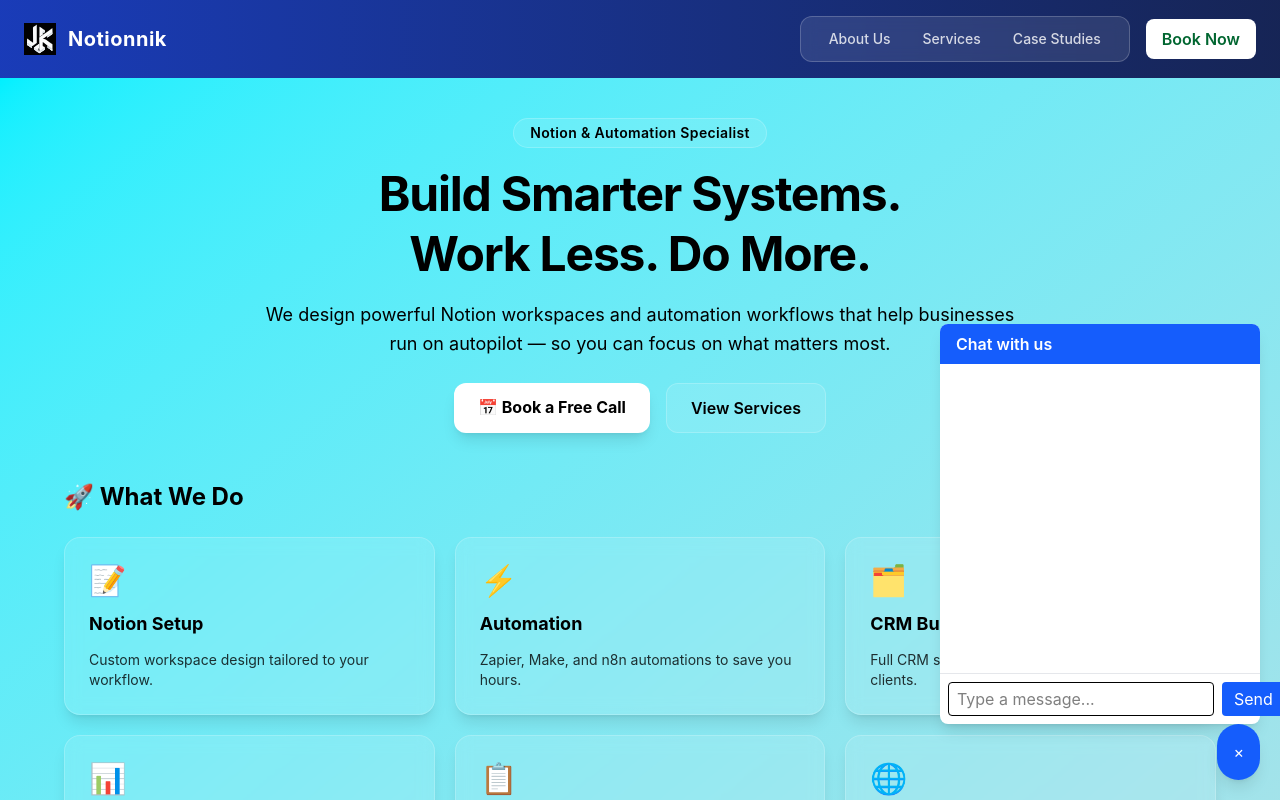
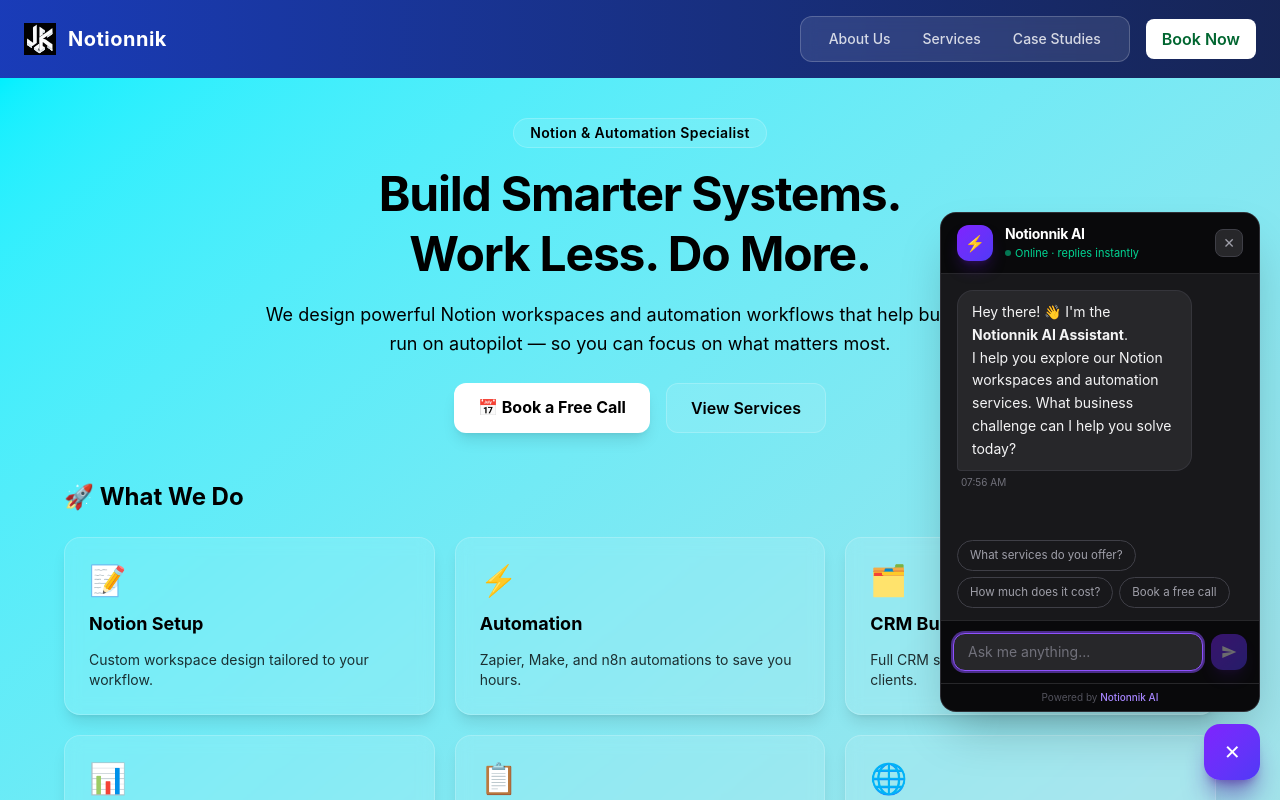
Before and after one commit to nytofdawn/notionnik, a React (Vite) app: page / in a window 1280 px wide. Both pictures are taken after a click on the button "Toggle chat". Shown: the top 800 px of the page. Built offline with nearby package versions, Linux system fonts and the light colour scheme.

Commit message:
fix chat bot

```diff
--- a/src/App.jsx
+++ b/src/App.jsx
@@ -6,7 +6,7 @@
 import Services from "./pages/Services";
 import CaseStudies from "./pages/CaseStudies";
 import Book from "./pages/Book";
-import ChatBoot from "./components/Chatboot";
+import ChatBot from "./components/Chatboot";
 
 function App() {
   return (
@@ -20,7 +20,7 @@
           <Route path="/book" element={<Book />} />
         </Routes>
         <Footer />
-        <ChatBoot />
+        <ChatBot />
     </Router>
   );
 }
--- a/src/components/ChatBot.jsx
+++ /dev/null
@@ -1,130 +0,0 @@
-import { useState, useRef, useEffect } from "react";
-import ReactMarkdown from "react-markdown";
-
-// Replace with your Make webhook URL
-const WEBHOOK_URL = "https://hook.eu1.make.com/e45kq4zc7creuxjtjgk0b6ok9uryct1m";
-
-export default function ChatBot() {
-  const [isOpen, setIsOpen] = useState(false);
-  const [messages, setMessages] = useState([]);
-  const [input, setInput] = useState("");
-  const [isSending, setIsSending] = useState(false);
-  const messagesEndRef = useRef(null);
-
-  // Load messages from LocalStorage on mount
-  useEffect(() => {
-    const saved = localStorage.getItem("chat_messages");
-    if (saved) setMessages(JSON.parse(saved));
-    else setMessages([{ sender: "bot", text: "Hi! How can I help you today?" }]);
-  }, []);
-
-  // Save messages to LocalStorage & scroll to bottom
-  useEffect(() => {
-    localStorage.setItem("chat_messages", JSON.stringify(messages));
-    messagesEndRef.current?.scrollIntoView({ behavior: "smooth" });
-  }, [messages]);
-
-  const toggleChat = () => setIsOpen(prev => !prev);
-
-  const handleSend = async () => {
-    if (!input.trim() || isSending) return;
-
-    const userMessage = input;
-    setInput("");
-    setMessages(prev => [...prev, { sender: "user", text: userMessage }]);
-    setIsSending(true);
-
-    try {
-      // Send full conversation to Make webhook
-      const payload = { conversation: [...messages, { sender: "user", text: userMessage }] };
-
-      const response = await fetch(WEBHOOK_URL, {
-        method: "POST",
-        headers: { "Content-Type": "application/json" },
-        body: JSON.stringify(payload),
-      });
-
-      // Parse plain text reply from Make
-      const botReply = await response.text();
-
-      setMessages(prev => [
-        ...prev,
-        { sender: "bot", text: botReply || "We'll respond soon." },
-      ]);
-    } catch (err) {
-      console.error(err);
-      setMessages(prev => [
-        ...prev,
-        { sender: "bot", text: "Oops! Something went wrong. Please try again." },
-      ]);
-    } finally {
-      setIsSending(false);
-    }
-  };
-
-  return (
-    <div className="fixed bottom-5 right-5 z-50 flex flex-col items-end">
-      {isOpen && (
-        <div className="w-80 h-[400px] bg-white shadow-lg rounded-lg flex flex-col">
-          {/* Header */}
-          <div className="bg-blue-600 text-white px-4 py-2 rounded-t-lg font-semibold">
-            Chat with us
-          </div>
-
-          {/* Messages */}
-          <div className="p-4 flex-1 overflow-y-auto flex flex-col gap-2">
-            {messages.map((msg, index) => (
-              <div
-                key={index}
-                className={`${
-                  msg.sender === "user"
-                    ? "self-end bg-blue-100 text-gray-800"
-                    : "self-start bg-gray-100 text-gray-800"
-                } px-3 py-2 rounded-lg max-w-[70%] break-words`}
-              >
-                {msg.sender === "bot" ? <ReactMarkdown>{msg.text}</ReactMarkdown> : msg.text}
-              </div>
-            ))}
-
-            {/* Typing indicator */}
-            {isSending && (
-              <div className="self-start bg-gray-100 text-gray-800 px-3 py-2 rounded-lg max-w-[70%] animate-pulse">
-                Bot is typing...
-              </div>
-            )}
-
-            <div ref={messagesEndRef} />
-          </div>
-
-          {/* Input */}
-          <div className="flex p-2 border-t border-gray-200">
-            <input
-              type="text"
-              className="flex-1 border rounded px-2 py-1 mr-2 focus:outline-none focus:ring-2 focus:ring-blue-500"
-              placeholder="Type a message..."
-              value={input}
-              onChange={(e) => setInput(e.target.value)}
-              onKeyDown={(e) => e.key === "Enter" && handleSend()}
-              disabled={isSending}
-            />
-            <button
-              className="bg-blue-600 text-white px-3 py-1 rounded hover:bg-blue-700 transition disabled:opacity-50"
-              onClick={handleSend}
-              disabled={isSending}
-            >
-              Send
-            </button>
-          </div>
-        </div>
-      )}
-
-      {/* Toggle Button */}
-      <button
-        className="bg-blue-600 text-white p-4 rounded-full shadow-lg hover:bg-blue-700 transition"
-        onClick={toggleChat}
-      >
-        {isOpen ? "×" : "💬"}
-      </button>
-    </div>
-  );
-}
--- a/src/components/Chatboot.jsx
+++ b/src/components/Chatboot.jsx
@@ -1,130 +1,243 @@
-import { useState, useRef, useEffect } from "react";
+import { useState, useRef, useEffect, useCallback } from "react";
 import ReactMarkdown from "react-markdown";
 
 // Replace with your Make webhook URL
 const WEBHOOK_URL = "https://hook.eu1.make.com/e45kq4zc7creuxjtjgk0b6ok9uryct1m";
 
-export default function ChatBot() {
+const INITIAL_MESSAGE = {
+  id: "init",
+  sender: "bot",
+  text: "Hey there! 👋 I'm the **Notionnik AI Assistant**.\n\nI help you explore our Notion workspaces and automation services. What business challenge can I help you solve today?",
+  time: new Date().toLocaleTimeString([], { hour: "2-digit", minute: "2-digit" }),
+};
+
+const QUICK_REPLIES = [
+  "What services do you offer?",
+  "How much does it cost?",
+  "Book a free call",
+];
+
+export default function NotionnikChatBot() {
   const [isOpen, setIsOpen] = useState(false);
-  const [messages, setMessages] = useState([]);
+  const [messages, setMessages] = useState([INITIAL_MESSAGE]);
   const [input, setInput] = useState("");
   const [isSending, setIsSending] = useState(false);
+  const [hasUnread, setHasUnread] = useState(false);
   const messagesEndRef = useRef(null);
+  const inputRef = useRef(null);
 
-  // Load messages from LocalStorage on mount
+  // Scroll to bottom on new messages
   useEffect(() => {
-    const saved = localStorage.getItem("chat_messages");
-    if (saved) setMessages(JSON.parse(saved));
-    else setMessages([{ sender: "bot", text: "Hi! How can I help you today?" }]);
+    messagesEndRef.current?.scrollIntoView({ behavior: "smooth" });
+  }, [messages, isSending]);
+
+  // Focus input & clear unread when opened
+  useEffect(() => {
+    if (isOpen) {
+      setTimeout(() => inputRef.current?.focus(), 100);
+      setHasUnread(false);
+    }
+  }, [isOpen]);
+
+  const addMessage = useCallback((msg) => {
+    const time = new Date().toLocaleTimeString([], { hour: "2-digit", minute: "2-digit" });
+    setMessages((prev) => [...prev, { ...msg, id: Date.now(), time }]);
   }, []);
 
-  // Save messages to LocalStorage & scroll to bottom
-  useEffect(() => {
-    localStorage.setItem("chat_messages", JSON.stringify(messages));
-    messagesEndRef.current?.scrollIntoView({ behavior: "smooth" });
-  }, [messages]);
+  const handleSend = async (overrideText) => {
+    const trimmed = (overrideText ?? input).trim();
+    if (!trimmed || isSending) return;
 
-  const toggleChat = () => setIsOpen(prev => !prev);
-
-  const handleSend = async () => {
-    if (!input.trim() || isSending) return;
-
-    const userMessage = input;
     setInput("");
-    setMessages(prev => [...prev, { sender: "user", text: userMessage }]);
+    addMessage({ sender: "user", text: trimmed });
     setIsSending(true);
 
     try {
-      // Send full conversation to Make webhook
-      const payload = { conversation: [...messages, { sender: "user", text: userMessage }] };
+      const conversationHistory = [
+        ...messages,
+        { sender: "user", text: trimmed },
+      ].map((m) => ({
+        role: m.sender === "user" ? "user" : "assistant",
+        content: m.text,
+      }));
 
       const response = await fetch(WEBHOOK_URL, {
         method: "POST",
         headers: { "Content-Type": "application/json" },
-        body: JSON.stringify(payload),
+        body: JSON.stringify({
+          message: trimmed,
+          conversation: conversationHistory,
+        }),
       });
 
-      // Parse plain text reply from Make
+      if (!response.ok) throw new Error(`HTTP error: ${response.status}`);
+
       const botReply = await response.text();
 
-      setMessages(prev => [
-        ...prev,
-        { sender: "bot", text: botReply || "We'll respond soon." },
-      ]);
+      addMessage({
+        sender: "bot",
+        text: botReply?.trim() || "I'll have someone from our team follow up shortly!",
+      });
+
+      if (!isOpen) setHasUnread(true);
     } catch (err) {
-      console.error(err);
-      setMessages(prev => [
-        ...prev,
-        { sender: "bot", text: "Oops! Something went wrong. Please try again." },
-      ]);
+      console.error("ChatBot error:", err);
+      addMessage({
+        sender: "bot",
+        text: "Oops! Something went wrong. Please try again or book a free call directly.",
+      });
     } finally {
       setIsSending(false);
     }
   };
 
+  const handleKeyDown = (e) => {
+    if (e.key === "Enter" && !e.shiftKey) {
+      e.preventDefault();
+      handleSend();
+    }
+  };
+
   return (
-    <div className="fixed bottom-5 right-5 z-50 flex flex-col items-end">
+    <div className="fixed bottom-5 right-5 z-50 flex flex-col items-end gap-3">
+
+      {/* ── Chat Window ── */}
       {isOpen && (
-        <div className="w-80 h-[400px] bg-white shadow-lg rounded-lg flex flex-col">
+        <div className="w-80 h-[500px] bg-zinc-900 border border-zinc-700/60 rounded-2xl flex flex-col shadow-2xl overflow-hidden">
+
           {/* Header */}
-          <div className="bg-blue-600 text-white px-4 py-2 rounded-t-lg font-semibold">
-            Chat with us
+          <div className="bg-zinc-950 border-b border-zinc-800 px-4 py-3 flex items-center justify-between shrink-0">
+            <div className="flex items-center gap-3">
+              {/* Avatar */}
+              <div className="w-9 h-9 rounded-xl bg-gradient-to-br from-violet-600 to-indigo-600 flex items-center justify-center text-base shadow-lg shadow-violet-900/40 shrink-0">
+                ⚡
+              </div>
+              <div>
+                <p className="text-sm font-bold text-white leading-tight tracking-tight">
+                  Notionnik AI
+                </p>
+                <p className="text-[11px] text-emerald-400 flex items-center gap-1 mt-0.5">
+                  <span className="w-1.5 h-1.5 bg-emerald-400 rounded-full animate-pulse" />
+                  Online · replies instantly
+                </p>
+              </div>
+            </div>
+
+            {/* Close */}
+            <button
+              onClick={() => setIsOpen(false)}
+              className="w-7 h-7 rounded-lg bg-zinc-800 border border-zinc-700 text-zinc-400 hover:text-white hover:bg-zinc-700 transition-colors flex items-center justify-center text-sm"
+              aria-label="Close chat"
+            >
+              ✕
+            </button>
           </div>
 
           {/* Messages */}
-          <div className="p-4 flex-1 overflow-y-auto flex flex-col gap-2">
-            {messages.map((msg, index) => (
+          <div className="flex-1 overflow-y-auto p-4 flex flex-col gap-3">
+            {messages.map((msg) => (
               <div
-                key={index}
-                className={`${
-                  msg.sender === "user"
-                    ? "self-end bg-blue-100 text-gray-800"
-                    : "self-start bg-gray-100 text-gray-800"
-                } px-3 py-2 rounded-lg max-w-[70%] break-words`}
+                key={msg.id}
+                className={`flex flex-col ${msg.sender === "user" ? "items-end" : "items-start"}`}
               >
-                {msg.sender === "bot" ? <ReactMarkdown>{msg.text}</ReactMarkdown> : msg.text}
+                <div
+                  className={`max-w-[82%] px-3.5 py-2.5 rounded-2xl text-sm leading-relaxed break-words ${
+                    msg.sender === "user"
+                      ? "bg-violet-600 text-white rounded-br-sm"
+                      : "bg-zinc-800 text-zinc-100 border border-zinc-700/60 rounded-bl-sm"
+                  }`}
+                >
+                  {msg.sender === "bot" ? (
+                    <div className="prose prose-invert prose-sm max-w-none prose-p:my-1 prose-strong:text-violet-300 prose-a:text-violet-300">
+                      <ReactMarkdown>{msg.text}</ReactMarkdown>
+                    </div>
+                  ) : (
+                    msg.text
+                  )}
+                </div>
+                <span className="text-[10px] text-zinc-500 mt-1 px-1">{msg.time}</span>
               </div>
             ))}
 
             {/* Typing indicator */}
             {isSending && (
-              <div className="self-start bg-gray-100 text-gray-800 px-3 py-2 rounded-lg max-w-[70%] animate-pulse">
-                Bot is typing...
+              <div className="flex items-start">
+                <div className="bg-zinc-800 border border-zinc-700/60 rounded-2xl rounded-bl-sm px-4 py-3 flex items-center gap-1.5">
+                  {[0, 1, 2].map((i) => (
+                    <span
+                      key={i}
+                      className="w-1.5 h-1.5 bg-zinc-400 rounded-full animate-bounce"
+                      style={{ animationDelay: `${i * 0.15}s` }}
+                    />
+                  ))}
+                </div>
               </div>
             )}
 
             <div ref={messagesEndRef} />
           </div>
 
-          {/* Input */}
-          <div className="flex p-2 border-t border-gray-200">
+          {/* Quick Replies — show only at start */}
+          {messages.length <= 1 && !isSending && (
+            <div className="flex flex-wrap gap-1.5 px-4 pb-3 shrink-0">
+              {QUICK_REPLIES.map((qr) => (
+                <button
+                  key={qr}
+                  onClick={() => handleSend(qr)}
+                  className="text-[11.5px] px-3 py-1.5 rounded-full border border-zinc-700 text-zinc-400 hover:border-violet-500 hover:text-violet-300 hover:bg-violet-500/10 transition-all"
+                >
+                  {qr}
+                </button>
+              ))}
+            </div>
+          )}
+
+          {/* Input area */}
+          <div className="border-t border-zinc-800 bg-zinc-950 p-3 flex items-center gap-2 shrink-0">
             <input
+              ref={inputRef}
               type="text"
-              className="flex-1 border rounded px-2 py-1 mr-2 focus:outline-none focus:ring-2 focus:ring-blue-500"
-              placeholder="Type a message..."
+              className="flex-1 bg-zinc-800 border border-zinc-700 rounded-xl px-3.5 py-2 text-sm text-white placeholder-zinc-500 focus:outline-none focus:ring-2 focus:ring-violet-500/50 focus:border-violet-500 transition disabled:opacity-50 disabled:cursor-not-allowed"
+              placeholder="Ask me anything..."
               value={input}
               onChange={(e) => setInput(e.target.value)}
-              onKeyDown={(e) => e.key === "Enter" && handleSend()}
+              onKeyDown={handleKeyDown}
               disabled={isSending}
+              maxLength={500}
             />
             <button
-              className="bg-blue-600 text-white px-3 py-1 rounded hover:bg-blue-700 transition disabled:opacity-50"
-              onClick={handleSend}
-              disabled={isSending}
+              onClick={() => handleSend()}
+              disabled={isSending || !input.trim()}
+              aria-label="Send message"
+              className="w-9 h-9 shrink-0 bg-gradient-to-br from-violet-600 to-indigo-600 hover:from-violet-500 hover:to-indigo-500 rounded-xl flex items-center justify-center text-white shadow-lg shadow-violet-900/40 transition-all hover:scale-105 disabled:opacity-40 disabled:cursor-not-allowed disabled:hover:scale-100"
             >
-              Send
+              <svg className="w-4 h-4 fill-white" viewBox="0 0 24 24">
+                <path d="M2.01 21L23 12 2.01 3 2 10l15 2-15 2z" />
+              </svg>
             </button>
+          </div>
+
+          {/* Footer */}
+          <div className="text-center text-[10px] text-zinc-600 py-1.5 bg-zinc-950 border-t border-zinc-800 shrink-0">
+            Powered by <span className="text-violet-400 font-medium">Notionnik AI</span>
           </div>
         </div>
       )}
 
-      {/* Toggle Button */}
+      {/* ── Toggle Button ── */}
       <button
-        className="bg-blue-600 text-white p-4 rounded-full shadow-lg hover:bg-blue-700 transition"
-        onClick={toggleChat}
+        onClick={() => setIsOpen((prev) => !prev)}
+        aria-label="Toggle chat"
+        className="relative w-14 h-14 rounded-2xl bg-gradient-to-br from-violet-600 to-indigo-600 hover:from-violet-500 hover:to-indigo-500 text-white text-2xl shadow-xl shadow-violet-900/50 hover:scale-105 transition-all flex items-center justify-center"
       >
-        {isOpen ? "×" : "💬"}
+        {hasUnread && (
+          <span className="absolute -top-1 -right-1 w-4 h-4 bg-red-500 rounded-full border-2 border-zinc-900" />
+        )}
+        <span className={`transition-transform duration-200 ${isOpen ? "rotate-90 text-xl" : "rotate-0"}`}>
+          {isOpen ? "✕" : "💬"}
+        </span>
       </button>
+
     </div>
   );
 }
```
